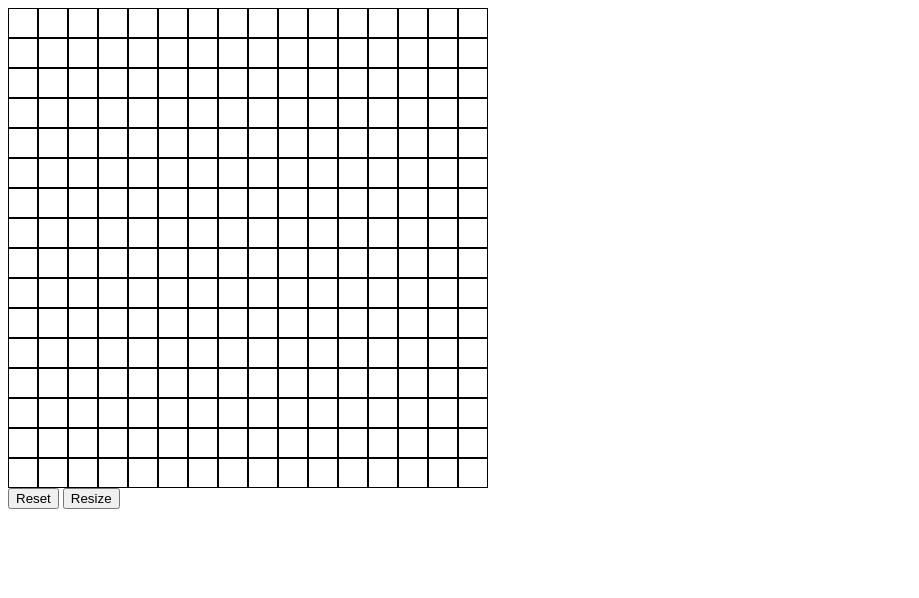
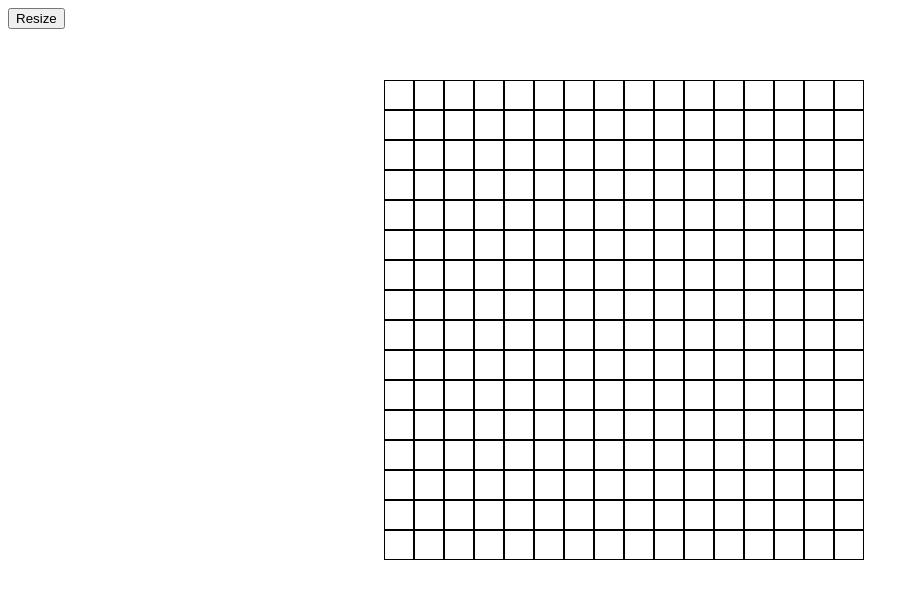
Before and after one commit to neonRepublic/Etch-a-Sketch, a plain HTML site: page index.html in a window 1280 px wide. Shown: the whole page, without its empty margins (0-919 px from the left). Drawn offline with Linux system fonts and the light colour scheme.

Commit message:
updated  js

```diff
--- a/index.html
+++ b/index.html
@@ -10,7 +10,6 @@
 <body>
 
     <div class="grid-container"></div>
-    <button id="reset">Reset</button>
     <button id="resize">Resize</button>
 
 </body>
--- a/styles.css
+++ b/styles.css
@@ -1,6 +1,9 @@
 .grid-container {
     display: flex;
     flex-wrap: wrap;
+    position: absolute;
+    top: 10%;
+    left: 30%;
     width: 480px;
     height: 480px;
 }
```
